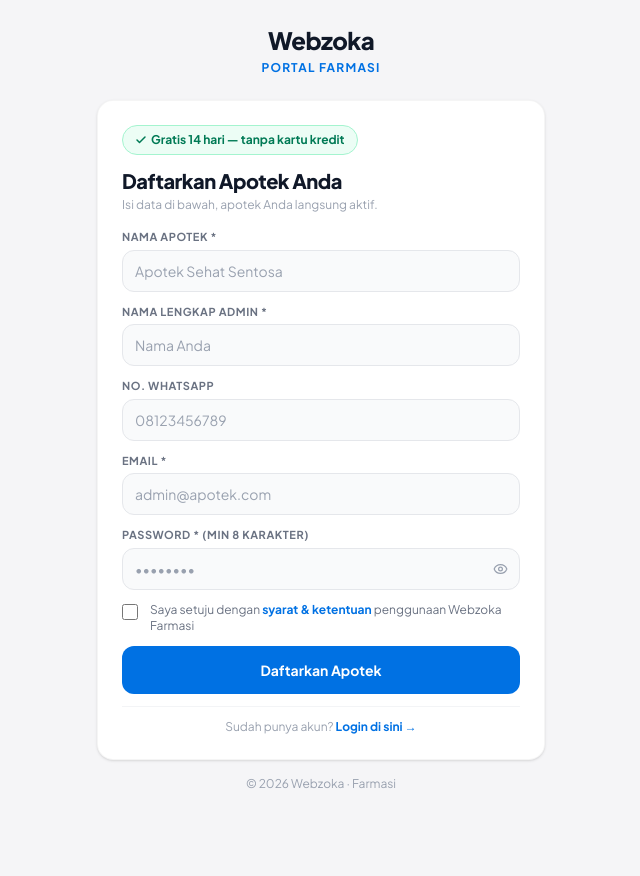
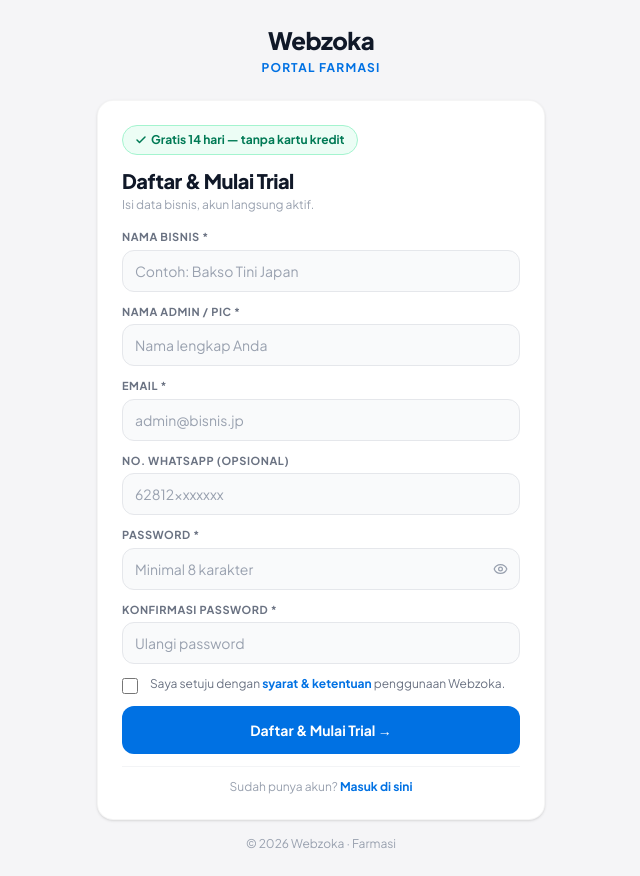
Before and after one commit to RiGi26/ja-pharmacy-platform, a Next.js app: page /register in a window 1280 px wide. Shown: the whole page, without its empty margins (319-959 px from the left). Before the commit the page ends 816 px from the top, so only its background shows below. Built offline with nearby package versions, Linux system fonts and the light colour scheme.

Commit message:
Standardize register/subscribe form to Webzoka spec (#18)

```diff
--- a/src/app/(auth)/register/page.tsx
+++ b/src/app/(auth)/register/page.tsx
@@ -18,6 +18,7 @@ export default function RegisterPage() {
   const [phone, setPhone] = useState('')
   const [email, setEmail] = useState('')
   const [password, setPassword] = useState('')
+  const [confirmPassword, setConfirmPassword] = useState('')
   const [showPw, setShowPw] = useState(false)
   const [agreed, setAgreed] = useState(false)
 
@@ -43,6 +44,7 @@ export default function RegisterPage() {
     if (!adminName.trim()) return 'Nama admin wajib diisi'
     if (!/^[^@\s]+@[^@\s]+\.[^@\s]+$/.test(email.trim())) return 'Email tidak valid'
     if (password.length < 8) return 'Password minimal 8 karakter'
+    if (password !== confirmPassword) return 'Password tidak cocok'
     if (!agreed) return 'Anda harus menyetujui syarat & ketentuan'
     return ''
   }
@@ -91,13 +93,22 @@ export default function RegisterPage() {
 
         <div className="bg-white rounded-2xl p-6 border border-black/[0.04] shadow-sm">
           <div className="mb-4">
-            <span className="inline-flex items-center gap-1 bg-emerald-50 border border-emerald-200 text-emerald-700 text-xs font-bold px-3 py-1.5 rounded-full mb-3">
-              <Check size={12} strokeWidth={3} />
-              {subscribe && tierLabel ? `Berlangganan paket ${tierLabel}` : 'Gratis 14 hari — tanpa kartu kredit'}
-            </span>
-            <h2 className="text-xl font-black text-gray-900 mb-0.5">Daftarkan Apotek Anda</h2>
+            {subscribe ? (
+              <span className="inline-flex items-center gap-1 bg-blue-50 border border-blue-200 text-[#0071E3] text-xs font-bold px-3 py-1.5 rounded-full mb-3">
+                <Check size={12} strokeWidth={3} />
+                Belum siap bayar? Akun tetap mendapat trial 14 hari.
+              </span>
+            ) : (
+              <span className="inline-flex items-center gap-1 bg-emerald-50 border border-emerald-200 text-emerald-700 text-xs font-bold px-3 py-1.5 rounded-full mb-3">
+                <Check size={12} strokeWidth={3} />
+                Gratis 14 hari — tanpa kartu kredit
+              </span>
+            )}
+            <h2 className="text-xl font-black text-gray-900 mb-0.5">
+              {subscribe ? `Berlangganan ${tierLabel ?? ''}`.trim() : 'Daftar & Mulai Trial'}
+            </h2>
             <p className="text-xs text-gray-400">
-              {subscribe ? 'Buat akun apotek Anda, lalu lanjut ke pembayaran.' : 'Isi data di bawah, apotek Anda langsung aktif.'}
+              {subscribe ? 'Isi data bisnis, lalu lanjut ke pembayaran' : 'Isi data bisnis, akun langsung aktif.'}
             </p>
           </div>
 
@@ -110,45 +121,52 @@ export default function RegisterPage() {
 
           <form onSubmit={handleSubmit} className="space-y-3">
             <div>
-              <label className="block text-[11px] font-bold text-gray-500 uppercase tracking-wider mb-1">Nama Apotek *</label>
-              <input value={namaApotek} onChange={(e) => { setNamaApotek(e.target.value); setError('') }} placeholder="Apotek Sehat Sentosa" className={INPUT_CLS} />
+              <label className="block text-[11px] font-bold text-gray-500 uppercase tracking-wider mb-1">Nama Bisnis *</label>
+              <input value={namaApotek} onChange={(e) => { setNamaApotek(e.target.value); setError('') }} placeholder="Contoh: Bakso Tini Japan" className={INPUT_CLS} />
             </div>
             <div>
-              <label className="block text-[11px] font-bold text-gray-500 uppercase tracking-wider mb-1">Nama Lengkap Admin *</label>
-              <input value={adminName} onChange={(e) => setAdminName(e.target.value)} placeholder="Nama Anda" className={INPUT_CLS} />
-            </div>
-            <div>
-              <label className="block text-[11px] font-bold text-gray-500 uppercase tracking-wider mb-1">No. WhatsApp</label>
-              <input value={phone} onChange={(e) => setPhone(e.target.value)} placeholder="08123456789" className={INPUT_CLS} />
+              <label className="block text-[11px] font-bold text-gray-500 uppercase tracking-wider mb-1">Nama Admin / PIC *</label>
+              <input value={adminName} onChange={(e) => setAdminName(e.target.value)} placeholder="Nama lengkap Anda" className={INPUT_CLS} />
             </div>
             <div>
               <label className="block text-[11px] font-bold text-gray-500 uppercase tracking-wider mb-1">Email *</label>
-              <input type="email" value={email} onChange={(e) => setEmail(e.target.value)} placeholder="admin@apotek.com" className={INPUT_CLS} autoComplete="email" />
+              <input type="email" value={email} onChange={(e) => setEmail(e.target.value)} placeholder="admin@bisnis.jp" className={INPUT_CLS} autoComplete="email" />
             </div>
             <div>
-              <label className="block text-[11px] font-bold text-gray-500 uppercase tracking-wider mb-1">Password * (min 8 karakter)</label>
+              <label className="block text-[11px] font-bold text-gray-500 uppercase tracking-wider mb-1">No. WhatsApp (opsional)</label>
+              <input value={phone} onChange={(e) => setPhone(e.target.value)} placeholder="62812xxxxxxx" className={INPUT_CLS} />
+            </div>
+            <div>
+              <label className="block text-[11px] font-bold text-gray-500 uppercase tracking-wider mb-1">Password *</label>
               <div className="relative">
-                <input type={showPw ? 'text' : 'password'} value={password} onChange={(e) => setPassword(e.target.value)} placeholder="••••••••" className={`${INPUT_CLS} pr-12`} autoComplete="new-password" />
+                <input type={showPw ? 'text' : 'password'} value={password} onChange={(e) => setPassword(e.target.value)} placeholder="Minimal 8 karakter" className={`${INPUT_CLS} pr-12`} autoComplete="new-password" />
                 <button type="button" onClick={() => setShowPw((v) => !v)} className="absolute right-3 top-1/2 -translate-y-1/2 text-gray-400 hover:text-gray-600 transition-colors">
                   {showPw ? <EyeOff size={15} /> : <Eye size={15} />}
                 </button>
               </div>
             </div>
+            <div>
+              <label className="block text-[11px] font-bold text-gray-500 uppercase tracking-wider mb-1">Konfirmasi Password *</label>
+              <input type={showPw ? 'text' : 'password'} value={confirmPassword} onChange={(e) => setConfirmPassword(e.target.value)} placeholder="Ulangi password" className={INPUT_CLS} autoComplete="new-password" />
+              {confirmPassword && confirmPassword !== password && (
+                <p className="mt-1 text-xs text-red-600">Password tidak cocok</p>
+              )}
+            </div>
             <label className="flex items-start gap-3 cursor-pointer">
               <input type="checkbox" checked={agreed} onChange={(e) => setAgreed(e.target.checked)} className="mt-0.5 w-4 h-4 accent-[#0071E3] flex-shrink-0" />
               <span className="text-xs text-gray-500">
-                Saya setuju dengan <span className="text-[#0071E3] font-bold">syarat & ketentuan</span> penggunaan Webzoka Farmasi
+                Saya setuju dengan <span className="text-[#0071E3] font-bold">syarat & ketentuan</span> penggunaan Webzoka.
               </span>
             </label>
             <button type="submit" disabled={loading} className="w-full py-3.5 rounded-xl bg-[#0071E3] hover:bg-[#005BB5] text-white font-bold text-sm disabled:opacity-60 disabled:cursor-not-allowed flex items-center justify-center gap-2 transition-colors active:scale-[0.98]">
               {loading ? (
                 <>
-                  <Loader2 size={16} className="animate-spin" /> Mendaftarkan...
+                  <Loader2 size={16} className="animate-spin" /> Memproses...
                 </>
               ) : subscribe ? (
-                'Lanjut ke Pembayaran →'
+                'Daftar & Lanjut Bayar →'
               ) : (
-                'Daftarkan Apotek'
+                'Daftar & Mulai Trial →'
               )}
             </button>
           </form>
@@ -157,7 +175,7 @@ export default function RegisterPage() {
             <p className="text-xs text-gray-400">
               Sudah punya akun?{' '}
               <Link href="/login" className="font-bold text-[#0071E3] hover:underline">
-                Login di sini →
+                Masuk di sini
               </Link>
             </p>
           </div>
```
